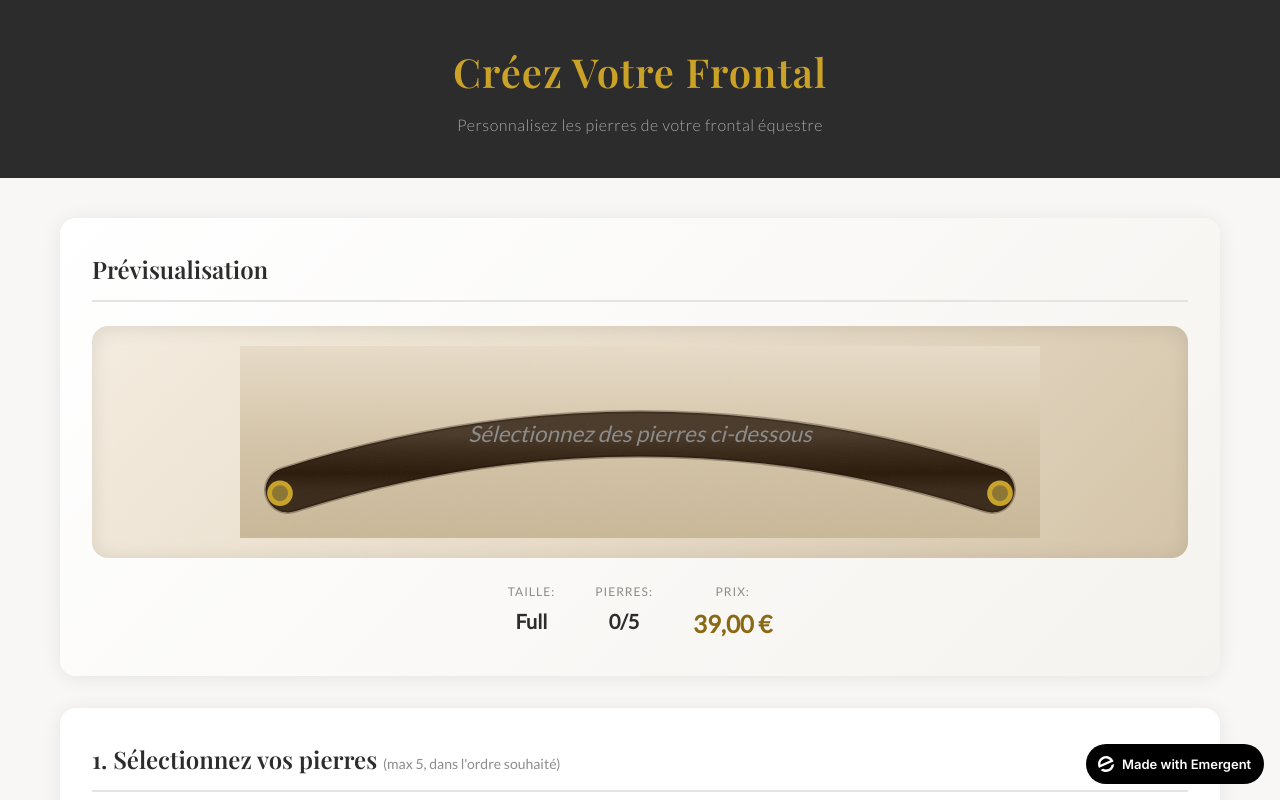
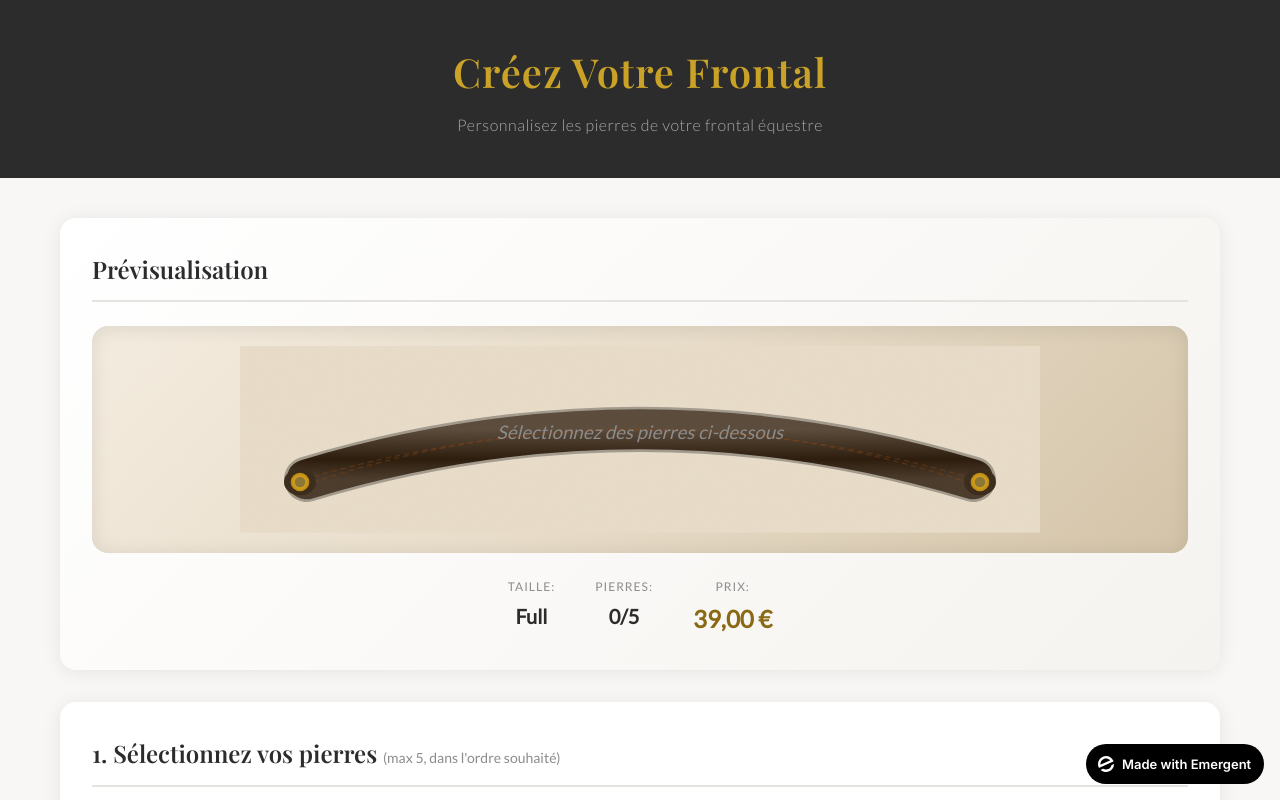
Before and after one commit to neoshop-dev/neoshop-avatar, a React (Create React App) app in the folder frontend/: page / in a window 1280 px wide. Shown: the top 800 px of the page. Built offline with nearby package versions, Linux system fonts and the light colour scheme.

Commit message:
auto-commit for 86de6eb5-2bd2-46a4-b4e8-bb64f25a18cc

```diff
--- a/frontend/src/App.js
+++ b/frontend/src/App.js
@@ -127,108 +127,101 @@ function App() {
 
           {/* Frontal visuel courbé */}
           <div className="frontal-preview" data-testid="frontal-preview">
-            <svg viewBox="0 0 500 120" className="frontal-svg">
-              {/* Fond fourrure */}
+            <svg viewBox="0 0 600 140" className="frontal-svg" preserveAspectRatio="xMidYMid meet">
               <defs>
-                <linearGradient id="furGradient" x1="0%" y1="0%" x2="0%" y2="100%">
-                  <stop offset="0%" stopColor="#e8dcc8"/>
-                  <stop offset="50%" stopColor="#d4c4a8"/>
-                  <stop offset="100%" stopColor="#c9b898"/>
+                <linearGradient id="leatherGrad" x1="0%" y1="0%" x2="0%" y2="100%">
+                  <stop offset="0%" stopColor="#5a4a3a"/>
+                  <stop offset="40%" stopColor="#3a2a1a"/>
+                  <stop offset="60%" stopColor="#2a1a0a"/>
+                  <stop offset="100%" stopColor="#4a3a2a"/>
                 </linearGradient>
-                <filter id="leather-texture">
-                  <feTurbulence type="fractalNoise" baseFrequency="0.04" numOctaves="3" result="noise"/>
-                  <feDiffuseLighting in="noise" lightingColor="#3a2a1a" surfaceScale="1">
-                    <feDistantLight azimuth="45" elevation="60"/>
-                  </feDiffuseLighting>
-                </filter>
-                <linearGradient id="leatherGradient" x1="0%" y1="0%" x2="0%" y2="100%">
-                  <stop offset="0%" stopColor="#4a3a2a"/>
-                  <stop offset="30%" stopColor="#3a2a1a"/>
-                  <stop offset="70%" stopColor="#2a1a0a"/>
-                  <stop offset="100%" stopColor="#3a2a1a"/>
-                </linearGradient>
+                <radialGradient id="goldGrad">
+                  <stop offset="0%" stopColor="#ffd700"/>
+                  <stop offset="50%" stopColor="#daa520"/>
+                  <stop offset="100%" stopColor="#b8860b"/>
+                </radialGradient>
               </defs>
 
-              {/* Fond */}
-              <rect x="0" y="0" width="500" height="120" fill="url(#furGradient)"/>
+              {/* Fond beige/fourrure */}
+              <rect x="0" y="0" width="600" height="140" fill="#e8dcc8"/>
 
-              {/* Bande de cuir courbée */}
+              {/* Ombre du cuir */}
               <path
-                d="M 30 90 Q 250 20 470 90"
+                d="M 50 100 Q 300 25 550 100"
                 fill="none"
-                stroke="url(#leatherGradient)"
-                strokeWidth="28"
+                stroke="rgba(0,0,0,0.3)"
+                strokeWidth="34"
                 strokeLinecap="round"
               />
 
-              {/* Coutures */}
+              {/* Bande de cuir principale */}
               <path
-                d="M 30 90 Q 250 20 470 90"
+                d="M 50 100 Q 300 25 550 100"
                 fill="none"
-                stroke="#1a0a00"
+                stroke="url(#leatherGrad)"
                 strokeWidth="30"
                 strokeLinecap="round"
-                opacity="0.3"
               />
+
+              {/* Ligne de couture haute */}
               <path
-                d="M 30 90 Q 250 20 470 90"
+                d="M 55 98 Q 300 28 545 98"
                 fill="none"
-                stroke="url(#leatherGradient)"
-                strokeWidth="26"
-                strokeLinecap="round"
+                stroke="rgba(139,69,19,0.4)"
+                strokeWidth="1"
+                strokeDasharray="4,3"
+              />
+
+              {/* Ligne de couture basse */}
+              <path
+                d="M 55 102 Q 300 22 545 102"
+                fill="none"
+                stroke="rgba(139,69,19,0.4)"
+                strokeWidth="1"
+                strokeDasharray="4,3"
               />
 
               {/* Pierres sur la courbe */}
               {pattern.length > 0 ? (
                 pattern.map((stone, index) => {
-                  const t = (index + 0.5) / pattern.length;
-                  // Courbe de Bézier quadratique: Q(t) = (1-t)²P0 + 2(1-t)tP1 + t²P2
-                  const x = Math.pow(1-t, 2) * 30 + 2 * (1-t) * t * 250 + Math.pow(t, 2) * 470;
-                  const y = Math.pow(1-t, 2) * 90 + 2 * (1-t) * t * 20 + Math.pow(t, 2) * 90;
+                  // Position sur la courbe avec marges
+                  const margin = 0.08;
+                  const t = margin + (index / (pattern.length - 1 || 1)) * (1 - 2 * margin);
+
+                  // Courbe de Bézier quadratique P0(50,100) Q(300,25) P2(550,100)
+                  const x = (1-t)*(1-t)*50 + 2*(1-t)*t*300 + t*t*550;
+                  const y = (1-t)*(1-t)*100 + 2*(1-t)*t*25 + t*t*100;
 
                   return (
                     <g key={index} data-testid={`preview-stone-${index}`}>
-                      {/* Griffe dorée */}
-                      <circle cx={x} cy={y} r="11" fill="#8b7533" opacity="0.9"/>
-                      <circle cx={x} cy={y} r="10" fill="#c9a227"/>
-                      {/* Pierre */}
-                      <circle
-                        cx={x}
-                        cy={y}
-                        r="8"
-                        fill={stone.color}
-                        style={{
-                          filter: 'drop-shadow(0 1px 2px rgba(0,0,0,0.4))'
-                        }}
-                      />
-                      {/* Reflet brillant */}
-                      <ellipse
-                        cx={x - 2}
-                        cy={y - 2}
-                        rx="3"
-                        ry="2"
-                        fill="rgba(255,255,255,0.6)"
-                      />
-                      <circle
-                        cx={x - 3}
-                        cy={y - 3}
-                        r="1.5"
-                        fill="rgba(255,255,255,0.8)"
-                      />
+                      {/* Base griffe dorée */}
+                      <circle cx={x} cy={y} r="9" fill="#8b7533"/>
+                      {/* Griffe dorée brillante */}
+                      <circle cx={x} cy={y} r="8" fill="url(#goldGrad)"/>
+                      {/* Pierre cristal */}
+                      <circle cx={x} cy={y} r="6.5" fill={stone.color}/>
+                      {/* Reflet principal */}
+                      <ellipse cx={x-1.5} cy={y-1.5} rx="2.5" ry="1.5" fill="rgba(255,255,255,0.7)"/>
+                      {/* Point brillant */}
+                      <circle cx={x-2} cy={y-2} r="1" fill="white"/>
                     </g>
                   );
                 })
               ) : (
-                <text x="250" y="60" textAnchor="middle" fill="#8b8b8b" fontSize="14" fontStyle="italic">
+                <text x="300" y="70" textAnchor="middle" fill="#8b8b8b" fontSize="14" fontStyle="italic">
                   Sélectionnez des pierres ci-dessous
                 </text>
               )}
 
-              {/* Attaches aux extrémités */}
-              <circle cx="25" cy="92" r="8" fill="#c9a227"/>
-              <circle cx="25" cy="92" r="5" fill="#8b7533"/>
-              <circle cx="475" cy="92" r="8" fill="#c9a227"/>
-              <circle cx="475" cy="92" r="5" fill="#8b7533"/>
+              {/* Attache gauche */}
+              <ellipse cx="45" cy="102" rx="12" ry="10" fill="#3a2a1a"/>
+              <circle cx="45" cy="102" r="7" fill="url(#goldGrad)"/>
+              <circle cx="45" cy="102" r="4" fill="#8b7533"/>
+
+              {/* Attache droite */}
+              <ellipse cx="555" cy="102" rx="12" ry="10" fill="#3a2a1a"/>
+              <circle cx="555" cy="102" r="7" fill="url(#goldGrad)"/>
+              <circle cx="555" cy="102" r="4" fill="#8b7533"/>
             </svg>
           </div>
 
```
